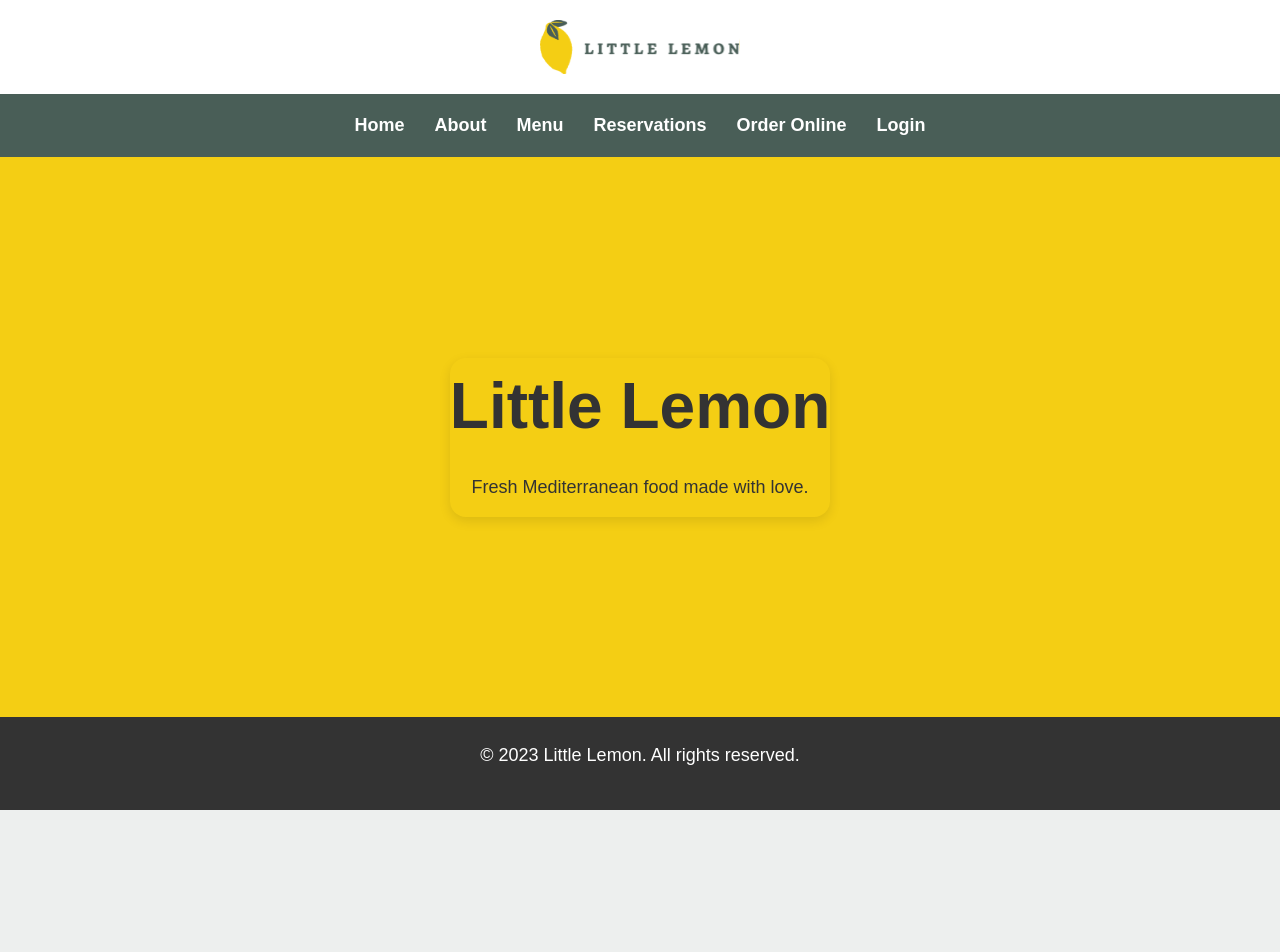
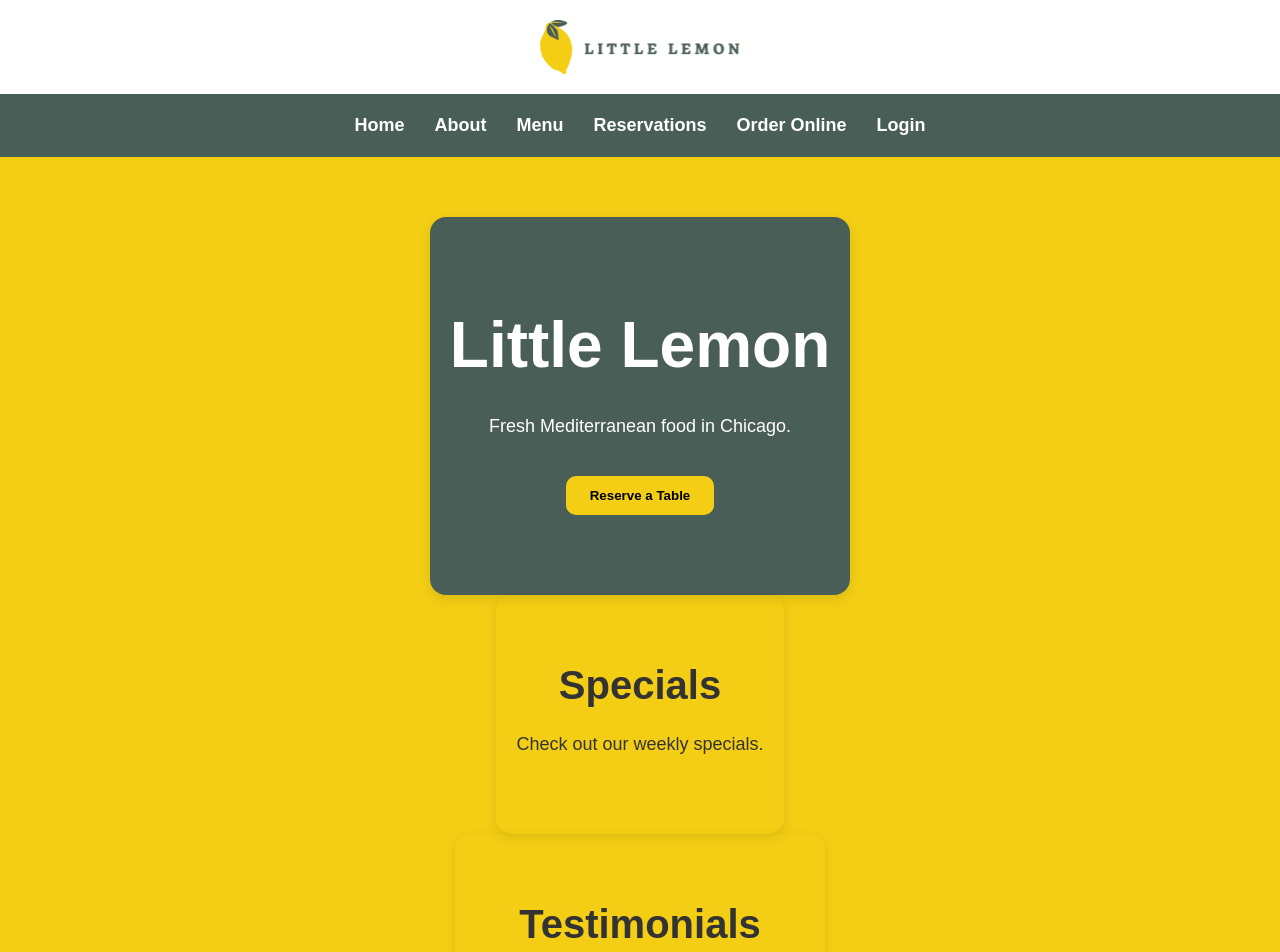
Before and after one commit to WolfWebCode/little-lemon, a React (Create React App) app: page / in a window 1280 px wide. Shown: the top 952 px of the page. Before the commit the page ends 810 px from the top, so only its background shows below. Built offline with nearby package versions, Linux system fonts and the light colour scheme.

Commit message:
Add routing and homepage components

```diff
--- a/package.json
+++ b/package.json
@@ -9,6 +9,7 @@
     "@testing-library/user-event": "^13.5.0",
     "react": "^19.2.6",
     "react-dom": "^19.2.6",
+    "react-router-dom": "^7.15.1",
     "react-scripts": "5.0.1",
     "web-vitals": "^2.1.4"
   },
--- a/src/App.css
+++ b/src/App.css
@@ -164,3 +164,25 @@
     padding: 40px 16px;
   }
 }
+
+.hero {
+  background-color: #495e57;
+  color: #fff;
+  padding: 80px 20px;
+  text-align: center;
+}
+
+.hero button {
+  margin-top: 20px;
+  padding: 12px 24px;
+  border: none;
+  background-color: #f4ce14;
+  font-weight: bold;
+  border-radius: 10px;
+  cursor: pointer;
+}
+
+section {
+  padding: 60px 20px;
+  text-align: center;
+}
--- /dev/null
+++ b/src/components/CallToAction.js
@@ -0,0 +1,11 @@
+function CallToAction() {
+    return (
+        <section className="hero">
+            <h1>Little Lemon</h1>
+            <p>Fresh Mediterranean food in Chicago.</p>
+            <button>Reserve a Table</button>
+        </section>
+    );
+}
+
+export default CallToAction;
--- /dev/null
+++ b/src/components/Chicago.js
@@ -0,0 +1,10 @@
+function Chicago() {
+    return (
+        <section>
+            <h2>Little Lemon Chicago</h2>
+            <p>A family owned Mediterranean restaurant in the heart of Chicago.</p>
+        </section>
+    );
+}
+
+export default Chicago;
--- /dev/null
+++ b/src/components/CustomersSay.js
@@ -0,0 +1,10 @@
+function CustomersSay() {
+    return (
+        <section>
+            <h2>Testimonials</h2>
+            <p>Our customers love our food and service!</p>
+        </section>
+    );
+}
+
+export default CustomersSay;
--- a/src/components/Main.js
+++ b/src/components/Main.js
@@ -1,12 +1,15 @@
+import { Routes, Route } from 'react-router-dom';
+
+import HomePage from '../pages/HomePage';
+import BookingPage from '../pages/BookingPage';
+
 function Main() {
     return (
         <main>
-            <section>
-                <h1>Little Lemon</h1>
-                <p>
-                    Fresh Mediterranean food made with love.
-                </p>
-            </section>
+            <Routes>
+                <Route path="/" element={<HomePage />} />
+                <Route path="/booking" element={<BookingPage />} />
+            </Routes>
         </main>
     );
     }
--- a/src/components/Nav.js
+++ b/src/components/Nav.js
@@ -1,13 +1,15 @@
+import { Link } from "react-router-dom";
+
 function Nav() {
     return (
         <nav>
             <ul>
-                <li><a href="#home">Home</a></li>
-                <li><a href="#about">About</a></li>
-                <li><a href="#menu">Menu</a></li>
-                <li><a href="#reservations">Reservations</a></li>
-                <li><a href="#order-online">Order Online</a></li>
-                <li><a href="#login">Login</a></li>
+                <li><Link to="/">Home</Link></li>
+                <li><Link to="/about">About</Link></li>
+                <li><Link to="/menu">Menu</Link></li>
+                <li><Link to="/reservations">Reservations</Link></li>
+                <li><Link to="/order-online">Order Online</Link></li>
+                <li><Link to="/login">Login</Link></li>
             </ul>
         </nav>
     );
--- /dev/null
+++ b/src/components/Specials.js
@@ -0,0 +1,10 @@
+function Specials() {
+    return (
+        <section>
+            <h2>Specials</h2>
+            <p>Check out our weekly specials.</p>
+        </section>
+    );
+}
+
+export default Specials;
--- a/src/index.js
+++ b/src/index.js
@@ -2,16 +2,12 @@
 import ReactDOM from 'react-dom/client';
 import './index.css';
 import App from './App';
-import reportWebVitals from './reportWebVitals';
+
+import { BrowserRouter } from 'react-router-dom';
 
 const root = ReactDOM.createRoot(document.getElementById('root'));
 root.render(
-  <React.StrictMode>
-    <App />
-  </React.StrictMode>
+   <BrowserRouter>
+      <App />
+    </BrowserRouter>
 );
-
-// If you want to start measuring performance in your app, pass a function
-// to log results (for example: reportWebVitals(console.log))
-// or send to an analytics endpoint. Learn more: https://bit.ly/CRA-vitals
-reportWebVitals();
--- /dev/null
+++ b/src/pages/BookingPage.js
@@ -0,0 +1,10 @@
+function BookingPage() {
+    return (
+        <section>
+            <h1>Book a Table</h1>
+            <p>Here you can make a reservation at Little Lemon.</p>
+        </section>
+    );
+}
+
+export default BookingPage;
--- /dev/null
+++ b/src/pages/HomePage.js
@@ -0,0 +1,17 @@
+import CallToAction from "../components/CallToAction";
+import Specials from "../components/Specials";
+import CustomersSay from "../components/CustomersSay";
+import Chicago from "../components/Chicago";
+
+function HomePage() {
+    return (
+        <>
+            <CallToAction />
+            <Specials />
+            <CustomersSay />
+            <Chicago />
+        </>
+    );
+}
+
+export default HomePage;
```
Also changed, not shown: 1 other file (tests, documents, lock files or other folders).
